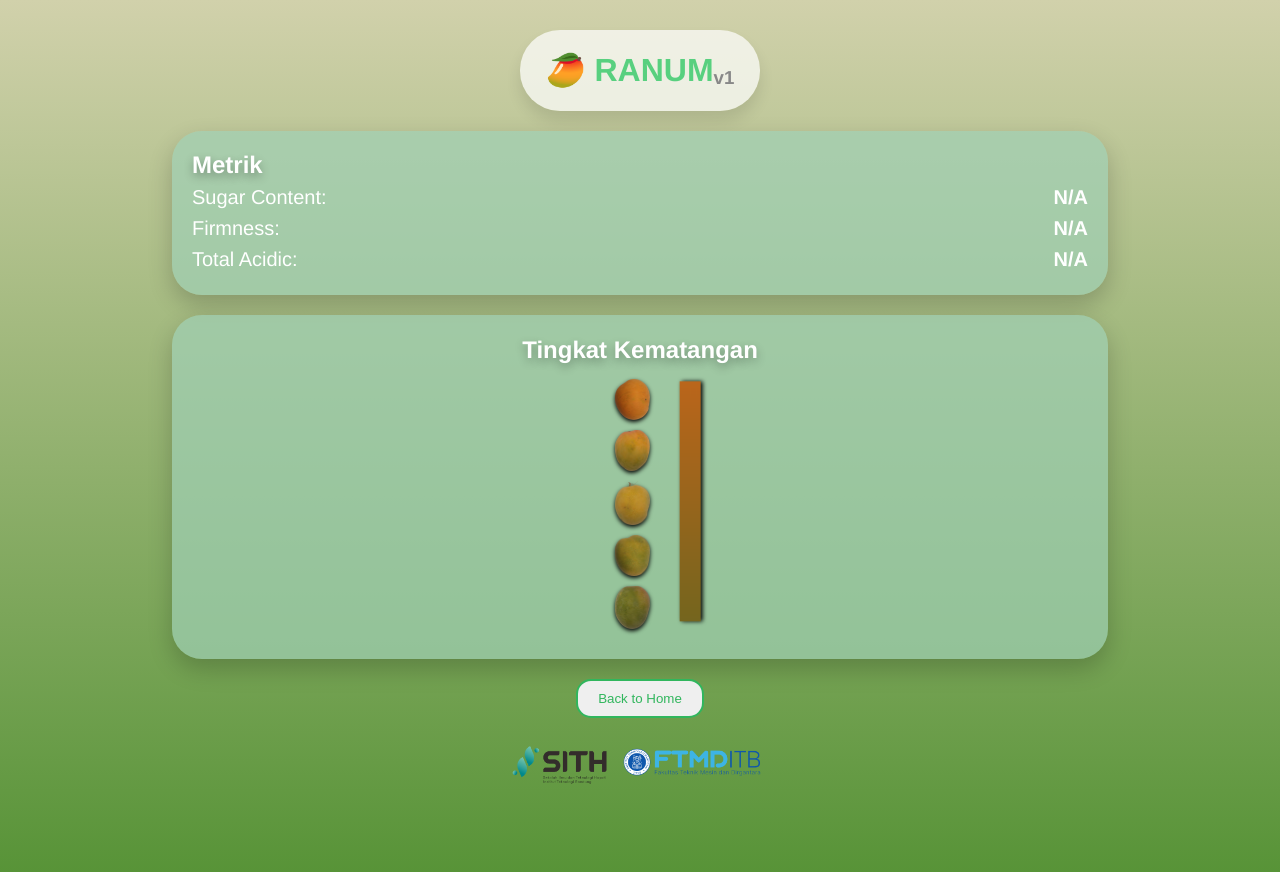
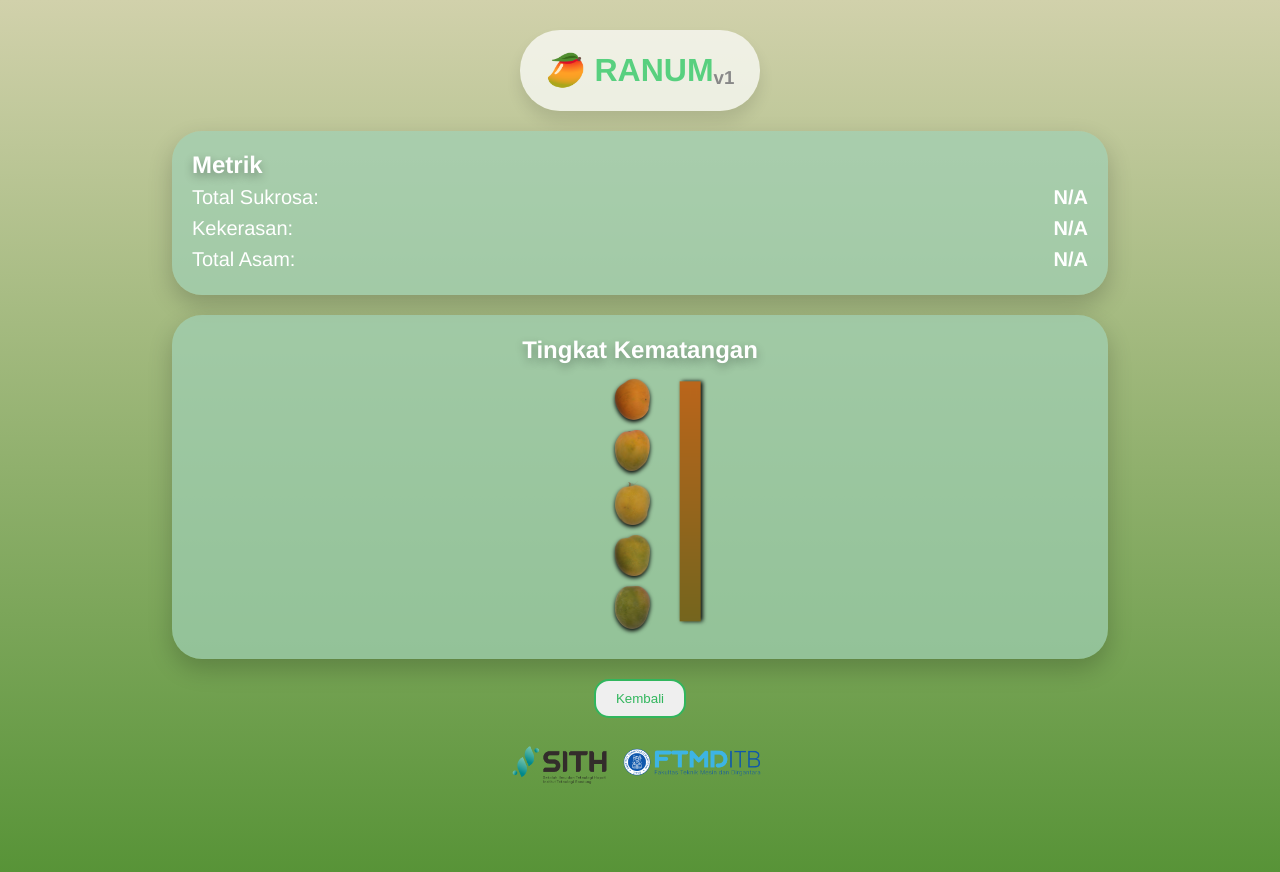
Before and after one commit to haritsfai713/ranum-mango-app, a React (Create React App) app: page /results in a window 1280 px wide. Shown: the top 872 px of the page. Built offline with nearby package versions, Linux system fonts and the light colour scheme.

Commit message:
fix styling homepage

```diff
--- a/src/components/HomePage.js
+++ b/src/components/HomePage.js
@@ -66,20 +66,20 @@ function HomePage({ setSugarContent, setFirmness, setTat, setRipeness}) {
         <h3 style={{color:'#888888', paddingTop:'16px'}}>v1</h3>
       </div>
       <p style={{textShadow:'0px 4px 10px rgba(0, 0, 0, 0.4)'}}> Aplikasi Prediksi Kualitas Mangga Gedong Gincu Menggunakan Machine Learning</p>
-      <p style={{width: '70vw'}}>Upload an image of a mango or capture one using your camera:</p>
+      <p style={{width: '70vw'}}>Upload gambar mangga atau ambil foto menggunakan kamera:</p>
 
       <div style={{textAlign: 'center', backgroundColor: 'rgba(160, 208, 181, 0.7)', width: '70vw', padding:'20px', boxShadow:'0px 10px 25px rgba(0,0,0,0.2)', borderRadius: '30px', display: 'flex', justifyContent: 'center', alignItems: 'center', flexDirection: 'column'}}>
           <input style={{marginTop: '20px', marginLeft: '70px' }} type="file" accept="image/*" onChange={handleImageUpload} />
           {/* Display the selected/captured image */}
           {image && (
             <div style={{display: 'flex', justifyContent: 'center', alignItems: 'center', flexDirection: 'column'}}>
-              <h3>Selected Image</h3>
-              <img src={image} alt="Captured Mango" style={{ width: '40%', maxHeight: '400px', marginTop: '5px', height: 'auto' }} />
+              <h3>Gambar Terpilih</h3>
+              <img src={image} alt="Captured Mango" style={{ width: '60%', height: 'auto', maxHeight: '150px', marginTop: '5px' }} />
             </div>
           )}
           <br />
           <button onClick={handlePrediction} style={{ marginTop: '10px', padding: '10px 20px', borderRadius: '15px', border: '2px solid', color: '#31b65d'}}>
-            Predict Mango Quality
+            Prediksi Kualitas Mangga
           </button>
           <br />
           {/* Show loading animation while loading */}
--- a/src/components/ResultsPage.js
+++ b/src/components/ResultsPage.js
@@ -19,15 +19,15 @@ function ResultsPage({ sugarContent, firmness, tat, ripeness}) {
 
       <h2 style={{textAlign: 'left', textShadow:'0px 4px 10px rgba(0, 0, 0, 0.3)', marginTop: '0px', marginBottom: '3px'}}>Metrik</h2>
       <div style={{display: 'flex', justifyContent: 'space-between', alignItems:'center'}}>
-        <p style={{ fontSize: '20px', margin:'4px 0' }}>Sugar Content: </p>
+        <p style={{ fontSize: '20px', margin:'4px 0' }}>Total Sukrosa: </p>
         <p style={{ fontSize: '20px', margin:'4px 0' }}><strong>{sugarContent ? `${sugarContent}%` : 'N/A'}</strong></p>
       </div>
       <div style={{display: 'flex', justifyContent: 'space-between', alignItems:'center'}}>
-        <p style={{ fontSize: '20px', margin:'4px 0' }}>Firmness: </p>
+        <p style={{ fontSize: '20px', margin:'4px 0' }}>Kekerasan: </p>
         <p style={{ fontSize: '20px', margin:'4px 0' }}><strong>{firmness ? `${firmness}` : 'N/A'}</strong></p>
       </div>
       <div style={{display: 'flex', justifyContent: 'space-between', alignItems:'center'}}>
-        <p style={{ fontSize: '20px', margin:'4px 0' }}>Total Acidic: </p>
+        <p style={{ fontSize: '20px', margin:'4px 0' }}>Total Asam: </p>
         <p style={{ fontSize: '20px', margin:'4px 0' }}><strong>{tat ? `${tat}` : 'N/A'}</strong></p>
       </div>
 
@@ -59,7 +59,7 @@ function ResultsPage({ sugarContent, firmness, tat, ripeness}) {
       </div>
 
       <button onClick={handleBack} style={{ marginTop: '20px', padding: '10px 20px', borderRadius: '15px', border: '2px solid', color: '#31b65d' }}>
-        Back to Home
+        Kembali
       </button>
       <div style={{display: 'flex', justifyContent: 'center', alignItems: 'center',margin: '10px 0'}}>
         <img src="/Logo-SITH-22-FC.png" alt="Captured Mango" style={{ width: '100px', marginTop: '10px', height: 'auto', display: 'block' }} />
--- a/src/styles/loader.css
+++ b/src/styles/loader.css
@@ -1,6 +1,6 @@
 /* styles.css */
 .loader {
-    margin: 20px auto;
+    margin: 10px auto;
     border: 8px solid #f3f3f3;
     border-top: 8px solid #3498db;
     border-radius: 50%;
```
